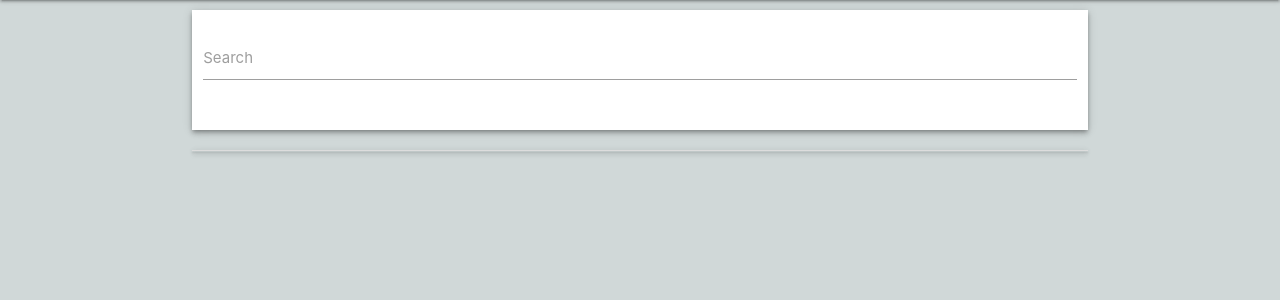
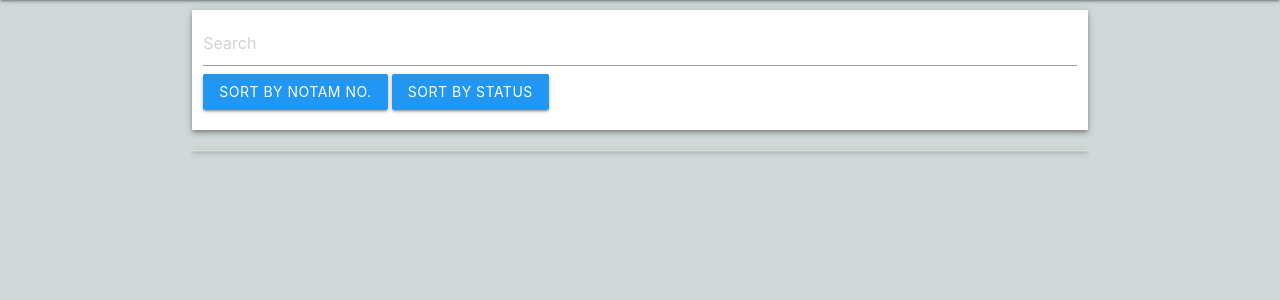
Before and after one commit to Team-Probably/NOTAM, a Flask app: page /dashboard in a window 1280 px wide. Shown: the part 64-364 px from the top of the page. Run offline with Flask 2, Linux system fonts and the light colour scheme; data that the repository does not hold is empty; parts of the project's set-up code (start-up, migrations or seed data) failed here and were passed over.

Commit message:
sorting done

```diff
--- /dev/null
+++ b/webapp/app/static/js/dashboard_v2/sort.js
@@ -0,0 +1,5 @@
+var sort_options = {
+    valueNames: ['notamno', 'notamview','starttime','endtime','get_status']
+};
+
+var hackerList = new List('forsort', sort_options);
--- a/webapp/app/static/styles/dashboard_v2/newdash.css
+++ b/webapp/app/static/styles/dashboard_v2/newdash.css
@@ -38,7 +38,7 @@ td{
 .indicator-outer{
     padding-left:5px;
     padding-right: 5px;
-    height: 35vh;
+    height: 250px;
 }
 
 .indicator{
--- a/webapp/app/templates/dashboard_v2/newdash.html
+++ b/webapp/app/templates/dashboard_v2/newdash.html
@@ -51,22 +51,28 @@
 
 
     </div>
+    <div id="forsort">
         <div class = "container searchout z-depth-2">
             <div class="row">
                     <form class="col s12">
                     <div class="row">
-                <div class="input-field col s12">
+                        <div class=" col s12">
 
-                  <textarea id="icon_prefix2" class="materialize-textarea"></textarea>
-                  <label for="icon_prefix2">Search</label>
+                        <input class="search form-control" placeholder="Search" />
+                        <div class="sort btn blue" data-sort="notamno">
+                            Sort by Notam No.
+                        </div>
+                        <div class="sort btn blue" data-sort="get_status">
+                            Sort by Status
+                        </div>
+
                         </div>
                     </div>
                     </form>
             </div>
         </div>
         <div class = "container z-depth-2">
-
-            <ul class="collapsible">
+            <ul class="collapsible list">
                 {% for notam in airspace %}
                     {% include 'dashboard_v2/_notamcard.html' %}
                 {% endfor %}
@@ -75,11 +81,13 @@
                 {% endfor %}
             </ul>
         </div>
+    </div>
     <script src="{{ url_for('static', filename='js/dashboard_v2/newdash.js') }}"></script>
     <script  src="{{ url_for('static', filename='js/dashboard/open_vis.js') }}"></script>
     <script  src="{{ url_for('static', filename='js/dashboard/magicvis.js') }}"></script>
 
     <script src="{{ url_for('static', filename='js/imports/list.min.js') }}"></script>
+    <script src="{{ url_for('static', filename='js/dashboard_v2/sort.js') }}"></script>
 
 
 </body>
```
Also changed, not shown: webapp/app/templates/dashboard_v2/_notamcard.html (+4 -5 lines), webapp/app/templates/dashboard.html (line endings or trailing spaces). Lines whose indentation alone changed are shown as unchanged.
